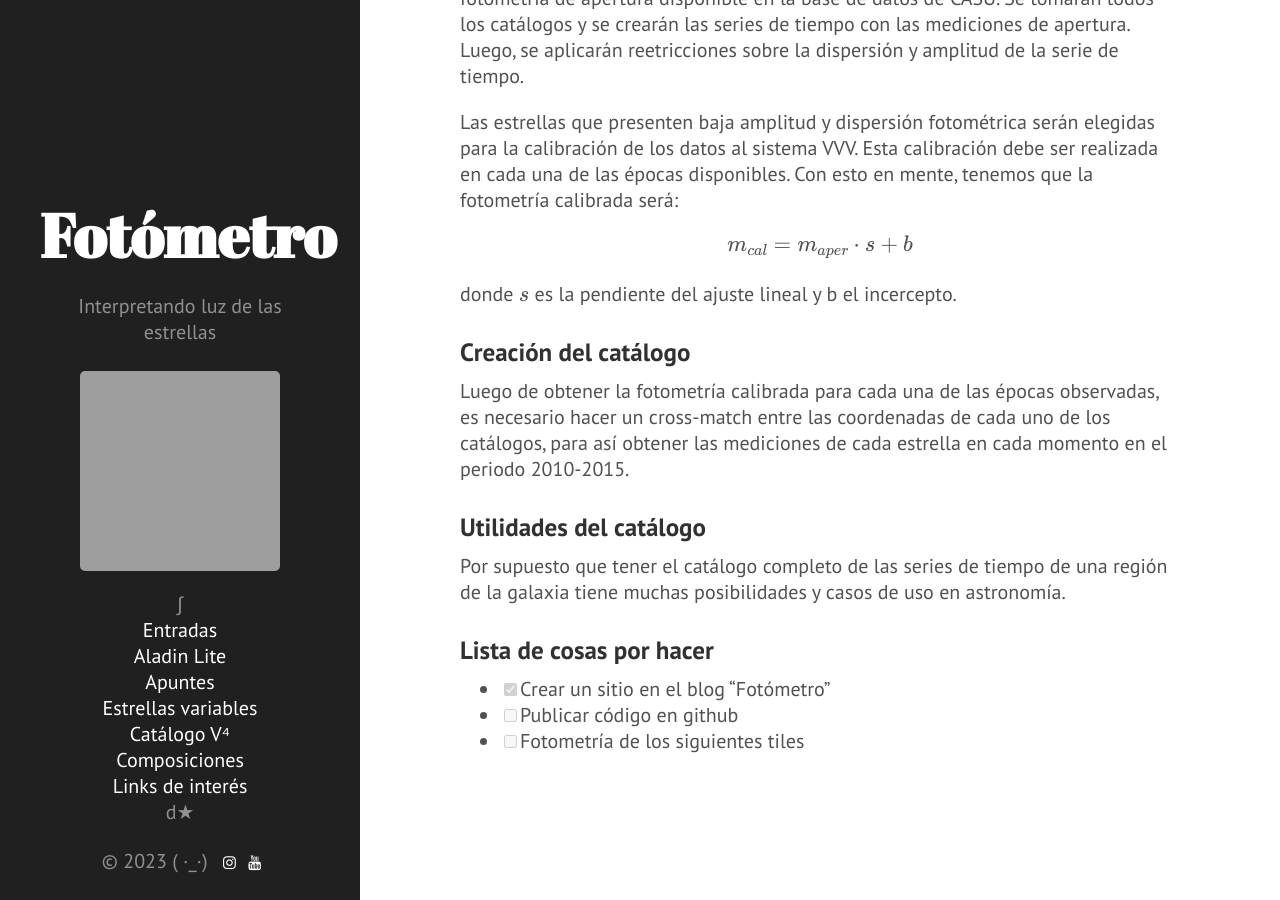
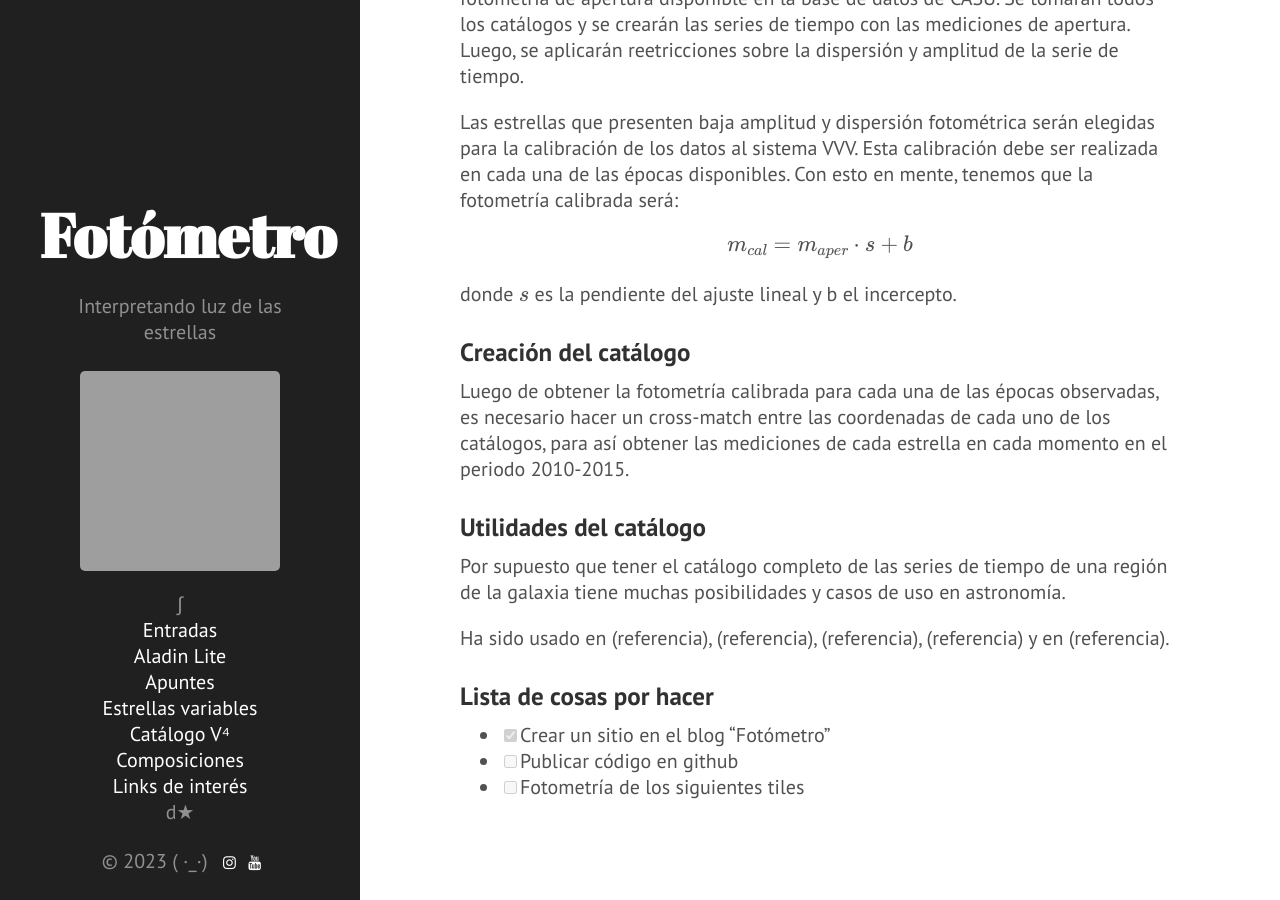
Before and after one commit to nicomedinap/nicomedinap.github.io, a Jekyll site: the page built from Fotometro.md, in a window 1280 px wide and 900 px high, scrolled down 1387 px. Built offline with Jekyll 4.4.1, drawn with Linux system fonts in a browser that asks for light colours; formulas are drawn with MathJax 3; a script that is not in the unit is left out; some of the changed text lies outside the part shown; grey boxes are pictures that could not be loaded.

Commit message:
Update Fotometro.md

```diff
--- a/Fotometro.md
+++ b/Fotometro.md
@@ -9,7 +9,7 @@ mathjax: true
 
 El anánisis fotométrico es fundamental para la caracterización masiva de estrellas alrededor de nuestra humilde tierra.
 
-### El catálogo Multi - época
+### El catálogo Multi-época
 
 Al concluir exitósamente, Fotómetro devuelve el llamado catálogo "Multi - Época", el cual contiene las serie de tiempo de todas las fuentes estelares dentro del campo en estudio. Cada una de sus filas será una estrella diferente, y sus columnas representarán las épocas en el tiempo en las que han sido observadas. Por lo tanto, al tomar una de las filas de dicho catálogo, en realidad se está operando sobre la serie de tiempo de una estrella contenida en la región de estudio.
 
@@ -50,6 +50,8 @@ Luego de obtener la fotometría calibrada para cada una de las épocas observada
 
 Por supuesto que tener el catálogo completo de las series de tiempo de una región de la galaxia tiene muchas posibilidades y casos de uso en astronomía.
 
+Ha sido usado en (referencia), (referencia), (referencia), (referencia) y en (referencia).
+
 
 ### Lista de cosas por hacer
 
```
